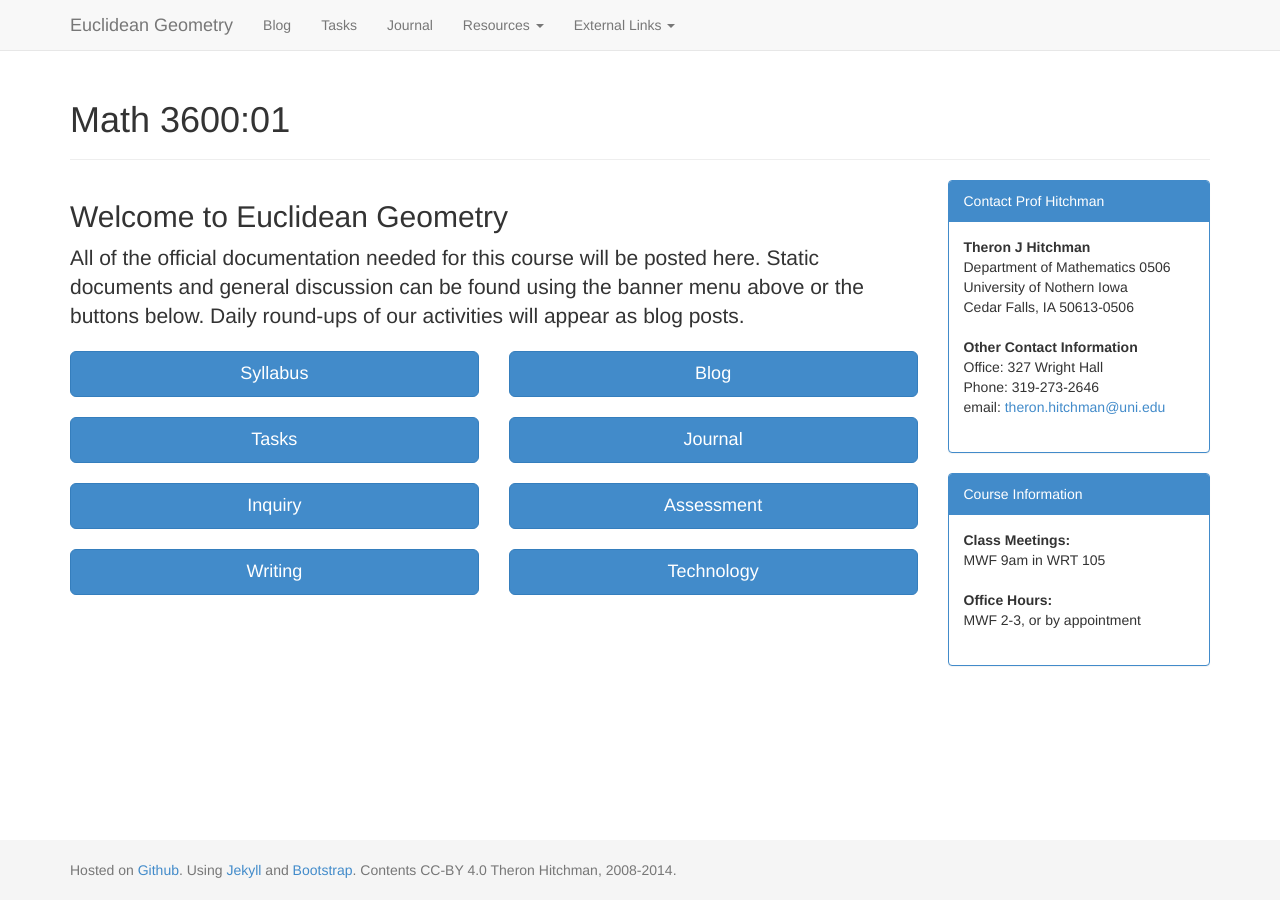
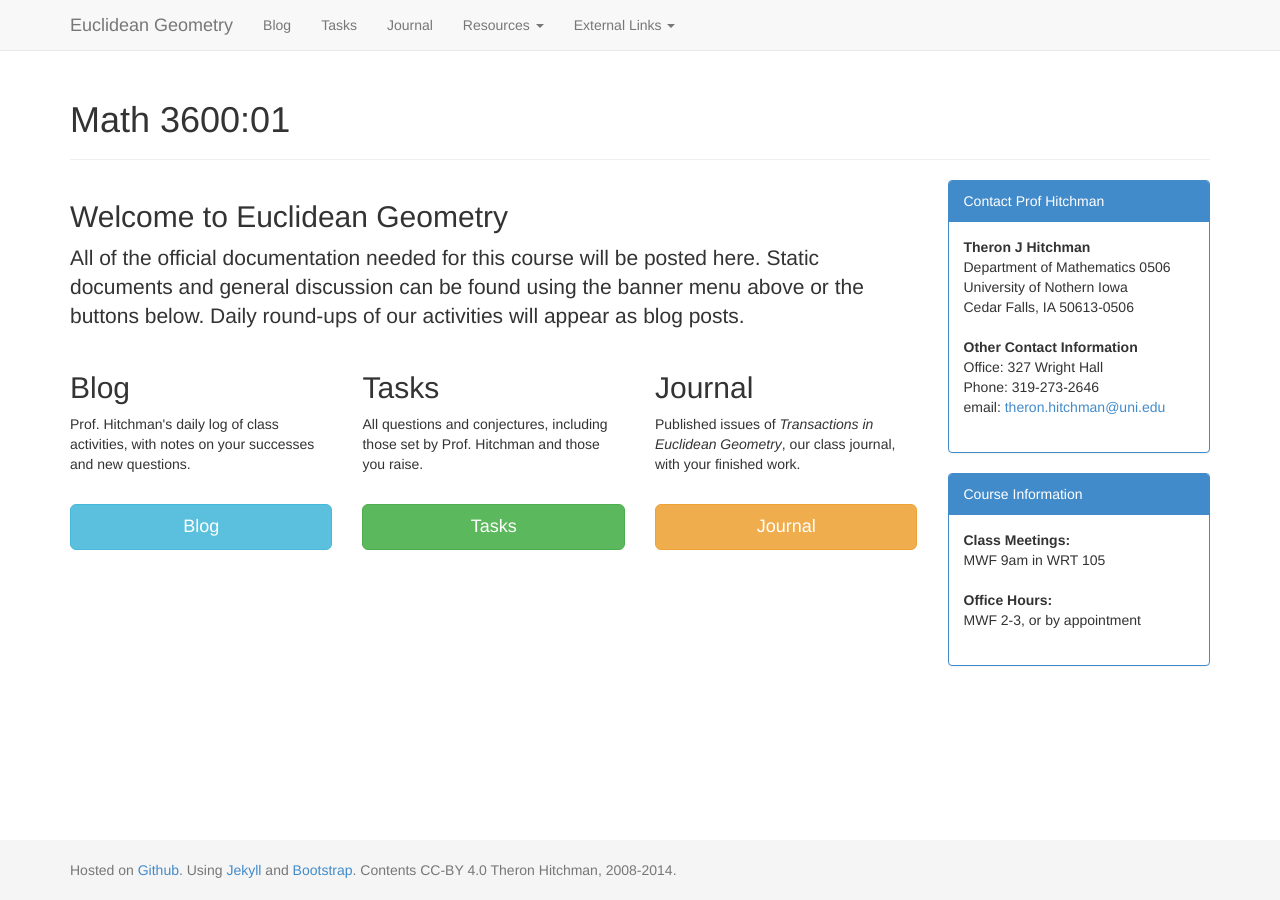
Before and after one commit to theronhitchman/euclidean-geometry, a Jekyll site: the page built from index.md, in a window 1280 px wide. Built offline with Jekyll 4.4.1, drawn with Linux system fonts in a browser that asks for light colours; nearby versions of some CDN libraries.

Commit message:
restyle main page

```diff
--- a/index.md
+++ b/index.md
@@ -13,46 +13,51 @@
 </p>
 
 <div class="row">
-  <div class="col-xs-6 text-center">
-    <a class="btn btn-primary btn-lg btn-block" href="{{ site.baseurl }}/syllabus/">Syllabus</a>
+  <div class="col-xs-12 col-sm-4">
+    <div>
+      <h2>Blog</h2>
+      <p>
+        Prof. Hitchman's daily log of class activities, with notes on your
+        successes and new questions.
+      </p>
+      <div>
+        <br />
+        <a class="btn btn-info btn-lg btn-block" href="{{ site.baseurl }}/blog/">Blog</a>
+      </div>
+    </div>
   </div>
-  <div class="col-xs-6 text-center">
-    <a class="btn btn-primary btn-lg btn-block" href="{{ site.baseurl }}/blog/">Blog</a>
+
+  <div class="col-xs-12 col-sm-4">
+    <div>
+      <h2>Tasks</h2>
+      <p>
+        All questions and conjectures, including those set by Prof. Hitchman and
+        those you raise.
+        </p>
+      <div>
+        <br />
+        <a class="btn btn-success btn-lg btn-block" href="{{ site.baseurl }}/tasks/">Tasks</a>
+      </div>
+    </div>
   </div>
+
+  <div class="col-xs-12 col-sm-4">
+    <div>
+      <h2>Journal</h2>
+      <p>
+        Published issues of <i>Transactions in Euclidean Geometry</i>, our class journal,
+        with your finished work.
+      </p>
+      <div>
+        <br />
+        <a class="btn btn-warning btn-lg btn-block" href="{{ site.baseurl }}/journal/">Journal</a>
+      </div>
+    </div>
+  </div>
+
 </div>
-<div class="row">
-  <br />
-</div>
-<div class="row">
-  <div class="col-xs-6 text-center">
-    <a class="btn btn-primary btn-lg btn-block" href="{{ site.baseurl }}/tasks/">Tasks</a>
-  </div>
-  <div class="col-xs-6 text-center">
-    <a class="btn btn-primary btn-lg btn-block" href="{{ site.baseurl }}/journal/">Journal</a>
-  </div>
-</div>
-<div class="row">
-  <br />
-</div>
-<div class="row">
-  <div class="col-xs-6 text-center">
-    <a class="btn btn-primary btn-lg btn-block" href="{{ site.baseurl }}/inquiry-based-learning/">Inquiry</a>
-  </div>
-  <div class="col-xs-6 text-center">
-    <a class="btn btn-primary btn-lg btn-block" href="{{ site.baseurl }}/standards-based-assessment/">Assessment</a>
-  </div>
-</div>
-<div class="row">
-  <br />
-</div>
-<div class="row">
-  <div class="col-xs-6 text-center">
-    <a class="btn btn-primary btn-lg btn-block" href="{{ site.baseurl }}/writing/">Writing</a>
-  </div>
-  <div class="col-xs-6 text-center">
-    <a class="btn btn-primary btn-lg btn-block" href="{{ site.baseurl }}/geogebra/">Technology</a>
-  </div>
-</div>
+
+
 <div>
   <p>
     <br class="visible-xs visible-sm"/>
```
